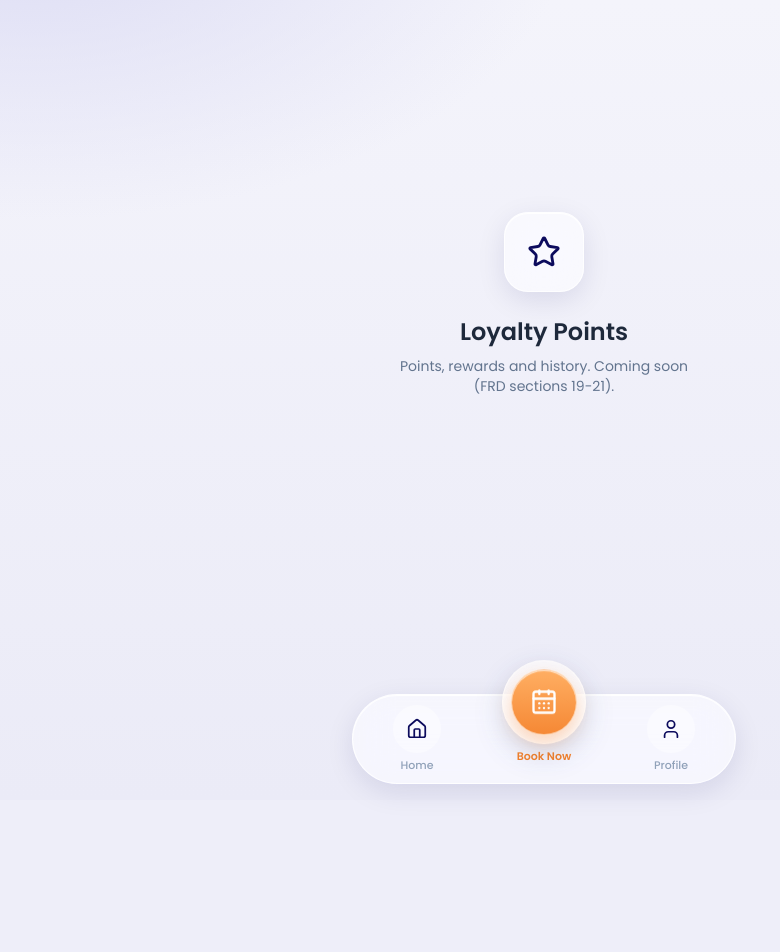
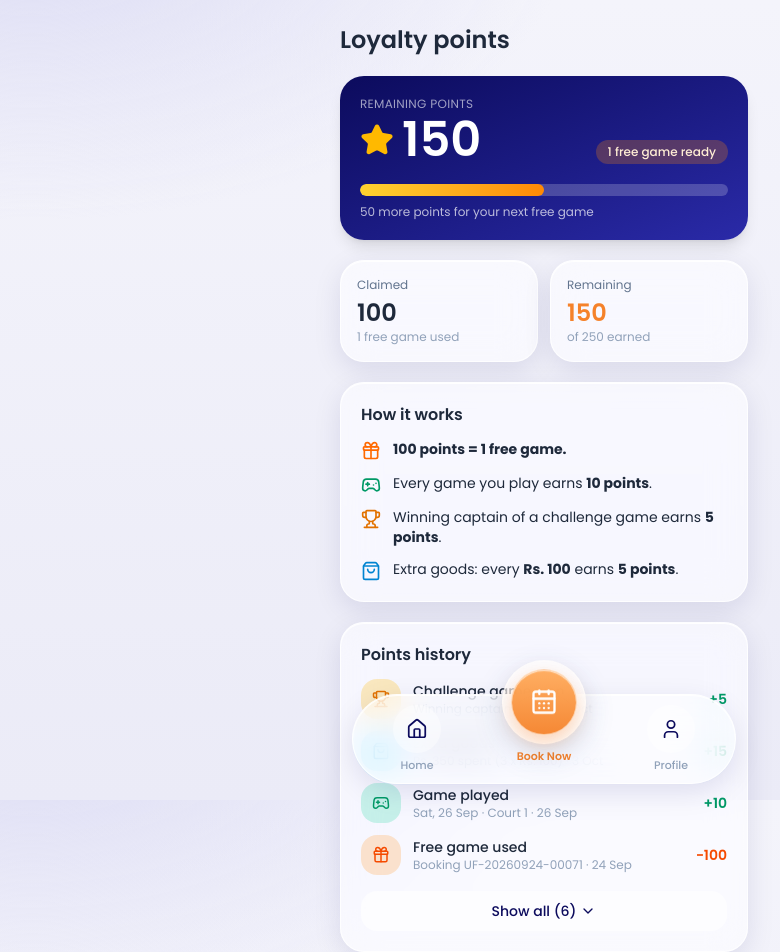
Before and after one commit to rahishd/uniquefutsalclient, a Next.js app: page /points in a window 1280 px wide. Shown: the top 952 px of the page, without its empty margins (96-876 px from the left). Before the commit the page ends 800 px from the top, so only its background shows below. Built offline with nearby package versions, Linux system fonts and the light colour scheme.

Commit message:
Points page: balance, claimed vs remaining, rules, history

```diff
--- a/app/points/page.tsx
+++ b/app/points/page.tsx
@@ -1,6 +1,5 @@
-import { Star } from "lucide-react";
-import PlaceholderPage from "@/components/PlaceholderPage";
+import PointsPage from "@/components/points/PointsPage";
 
-export default function PointsPage() {
-  return <PlaceholderPage icon={Star} title="Loyalty Points" note="Points, rewards and history. Coming soon (FRD sections 19-21)." />;
+export default function Page() {
+  return <PointsPage />;
 }
--- /dev/null
+++ b/components/points/PointsPage.tsx
@@ -0,0 +1,115 @@
+"use client";
+
+import { useState } from "react";
+import Link from "next/link";
+import { Gift, Star, Trophy, ShoppingBag, Gamepad2, UserRound, ChevronDown } from "lucide-react";
+import { useSession, signInDemo } from "@/lib/session";
+import {
+  GOODS_STEP_RS, POINTS_CAPTAIN_WIN, POINTS_PER_FREE_GAME, POINTS_PER_GAME, POINTS_PER_GOODS_STEP,
+  sampleLedger, summarize, type PointsKind,
+} from "@/lib/points";
+
+const KIND: Record<PointsKind, { icon: typeof Star; tone: string }> = {
+  game: { icon: Gamepad2, tone: "bg-emerald-400/20 text-emerald-600" },
+  "captain-win": { icon: Trophy, tone: "bg-amber-400/25 text-amber-600" },
+  goods: { icon: ShoppingBag, tone: "bg-sky-400/20 text-sky-600" },
+  "free-game": { icon: Gift, tone: "bg-orange-400/20 text-orange-600" },
+};
+
+const SHOWN = 4;
+
+export default function PointsPage() {
+  const session = useSession();
+  const [all, setAll] = useState(false);
+  const sum = summarize(sampleLedger);
+
+  if (!session) return <div className="h-96 animate-pulse rounded-3xl bg-white/40" aria-label="Loading" />;
+  if (!session.registered) {
+    return (
+      <div className="flex min-h-[60vh] flex-col items-center justify-center text-center">
+        <span className="glass flex h-20 w-20 items-center justify-center rounded-3xl text-brand"><UserRound size={34} /></span>
+        <h1 className="mt-6 text-2xl font-semibold">Loyalty points</h1>
+        <p className="mt-2 max-w-xs text-sm text-slate-500">Sign in to collect points on every game and turn {POINTS_PER_FREE_GAME} points into a free game.</p>
+        <button type="button" onClick={signInDemo} className="glass-btn mt-6 rounded-full px-8 py-3.5 text-sm font-semibold text-white">Sign in (demo)</button>
+      </div>
+    );
+  }
+
+  const rows = all ? sampleLedger : sampleLedger.slice(0, SHOWN);
+
+  return (
+    <div className="space-y-5 pb-4">
+      <h1 className="text-2xl font-semibold">Loyalty points</h1>
+
+      {/* Balance */}
+      <section className="rounded-3xl bg-gradient-to-br from-[#0c0b5d] to-[#2a2aa8] p-5 text-white shadow-lg" aria-label="Your points balance">
+        <p className="text-xs uppercase tracking-wide text-white/60">Remaining points</p>
+        <div className="mt-1 flex items-end justify-between">
+          <p className="flex items-center gap-2 text-5xl font-semibold"><Star className="fill-amber-400 text-amber-400" size={34} /> {sum.remaining}</p>
+          <p className="rounded-full bg-orange-400/25 px-3 py-1 text-xs font-medium text-orange-100">
+            {sum.freeGamesReady} free {sum.freeGamesReady === 1 ? "game" : "games"} ready
+          </p>
+        </div>
+        <div className="mt-5 h-3 overflow-hidden rounded-full bg-white/20" role="progressbar" aria-valuenow={sum.progressPct} aria-valuemin={0} aria-valuemax={100} aria-label="Progress to your next free game">
+          <div className="h-full rounded-full bg-gradient-to-r from-amber-300 to-orange-400" style={{ width: `${sum.progressPct}%` }} />
+        </div>
+        <p className="mt-2 text-xs text-white/70">{sum.toNext} more points for your next free game</p>
+      </section>
+
+      {/* Claimed vs remaining */}
+      <section className="grid grid-cols-2 gap-3" aria-label="Claimed and remaining">
+        <div className="glass rounded-3xl p-4">
+          <p className="text-xs text-slate-500">Claimed</p>
+          <p className="mt-1 text-2xl font-semibold">{sum.claimed}</p>
+          <p className="text-xs text-slate-400">{sum.freeGamesClaimed} free {sum.freeGamesClaimed === 1 ? "game" : "games"} used</p>
+        </div>
+        <div className="glass rounded-3xl p-4">
+          <p className="text-xs text-slate-500">Remaining</p>
+          <p className="mt-1 text-2xl font-semibold text-accent">{sum.remaining}</p>
+          <p className="text-xs text-slate-400">of {sum.earned} earned</p>
+        </div>
+      </section>
+
+      {/* How it works */}
+      <section className="glass rounded-3xl p-5">
+        <h2 className="text-base font-semibold">How it works</h2>
+        <ul className="mt-3 space-y-3 text-sm">
+          <li className="flex gap-3"><Gift size={20} className="mt-0.5 shrink-0 text-orange-500" /><span><b>{POINTS_PER_FREE_GAME} points = 1 free game.</b></span></li>
+          <li className="flex gap-3"><Gamepad2 size={20} className="mt-0.5 shrink-0 text-emerald-600" /><span>Every game you play earns <b>{POINTS_PER_GAME} points</b>.</span></li>
+          <li className="flex gap-3"><Trophy size={20} className="mt-0.5 shrink-0 text-amber-600" /><span>Winning captain of a challenge game earns <b>{POINTS_CAPTAIN_WIN} points</b>.</span></li>
+          <li className="flex gap-3"><ShoppingBag size={20} className="mt-0.5 shrink-0 text-sky-600" /><span>Extra goods: every <b>Rs. {GOODS_STEP_RS}</b> earns <b>{POINTS_PER_GOODS_STEP} points</b>.</span></li>
+        </ul>
+      </section>
+
+      {/* History */}
+      <section className="glass rounded-3xl p-5">
+        <h2 className="text-base font-semibold">Points history</h2>
+        <ul className="mt-3 space-y-3">
+          {rows.map((e) => {
+            const k = KIND[e.kind];
+            const Icon = k.icon;
+            return (
+              <li key={e.id} className="flex items-center gap-3">
+                <span className={`flex h-10 w-10 shrink-0 items-center justify-center rounded-2xl ${k.tone}`}><Icon size={18} /></span>
+                <div className="min-w-0 flex-1">
+                  <p className="truncate text-sm font-medium">{e.title}</p>
+                  <p className="truncate text-xs text-slate-400">{e.detail} · {e.date}</p>
+                </div>
+                <p className={`text-sm font-semibold ${e.points > 0 ? "text-emerald-600" : "text-orange-600"}`}>{e.points > 0 ? "+" : "−"}{Math.abs(e.points)}</p>
+              </li>
+            );
+          })}
+        </ul>
+        {sampleLedger.length > SHOWN && (
+          <button type="button" onClick={() => setAll((v) => !v)} aria-expanded={all} className="mt-4 flex w-full items-center justify-center gap-1 rounded-2xl bg-white/60 py-2.5 text-sm font-medium text-brand">
+            {all ? "Show less" : `Show all (${sampleLedger.length})`} <ChevronDown size={16} className={all ? "rotate-180" : ""} />
+          </button>
+        )}
+      </section>
+
+      <p className="px-2 text-center text-xs text-slate-400">
+        Ready to use a free game? <Link href="/book" className="font-medium text-brand">Book now</Link>
+      </p>
+    </div>
+  );
+}
--- a/components/profile/ProfileView.tsx
+++ b/components/profile/ProfileView.tsx
@@ -2,6 +2,7 @@
 
 import { useState } from "react";
 import Link from "next/link";
+import { sampleLedger, summarize } from "@/lib/points";
 import { Bell, Check, ChevronDown, ChevronRight, Crown, Download, Loader2, LogOut, Pencil, Star, Trophy, UserRound, X } from "lucide-react";
 import { downloadPdf } from "@/lib/pdf";
 import { signInDemo, signOut, useSession } from "@/lib/session";
@@ -11,7 +12,6 @@ import ProfileAvatar from "@/components/captain/ProfileAvatar";
 import { CaptainSummary, ModeToggle } from "@/components/captain/CaptainProfile";
 import {
   sampleBookings,
-  sampleLoyalty,
   sampleMatches,
   sampleMembership,
   sampleProfile,
@@ -108,8 +108,8 @@ function RegisteredProfile() {
   const payments = pastList.concat(upcomingList).filter((b) => b.payment !== "Pay at venue").sort((a, b) => b.dateKey.localeCompare(a.dateKey));
   const s = sampleStats;
   const winRate = s.played ? ((s.wins / s.played) * 100).toFixed(1) : "0";
-  const loy = sampleLoyalty;
-  const pct = Math.min(100, Math.round((loy.points / loy.nextReward) * 100));
+  const loy = summarize(sampleLedger);
+  const pct = loy.progressPct;
   const m = sampleMembership;
   const phoneOk = /^9\d{9}$/.test(draft.phone);
   const canSave = draft.name.trim().length >= 2 && phoneOk;
@@ -266,7 +266,7 @@ function RegisteredProfile() {
       {!captainMode && (<>
       {/* Quick stats */}
       <div className="grid grid-cols-3 gap-3 text-center">
-        {[["Games", s.played], ["Win rate", `${winRate}%`], ["Points", loy.points]].map(([k, v]) => (
+        {[["Games", s.played], ["Win rate", `${winRate}%`], ["Points", loy.remaining]].map(([k, v]) => (
           <div key={k} className="glass rounded-2xl py-4">
             <p className="text-xl font-semibold">{v}</p>
             <p className="text-[11px] text-slate-400">{k}</p>
@@ -294,8 +294,8 @@ function RegisteredProfile() {
       {/* Loyalty */}
       <Card title="Loyalty points" action={<Link href="/points" className="flex items-center text-sm text-brand">View <ChevronRight size={16} /></Link>}>
         <div className="flex items-end justify-between">
-          <p className="flex items-center gap-2 text-2xl font-semibold"><Star className="fill-amber-400 text-amber-400" size={22} /> {loy.points}</p>
-          <p className="text-xs text-slate-400">{loy.nextReward - loy.points} to {loy.rewardLabel}</p>
+          <p className="flex items-center gap-2 text-2xl font-semibold"><Star className="fill-amber-400 text-amber-400" size={22} /> {loy.remaining}</p>
+          <p className="text-xs text-slate-400">{loy.toNext} to next free game</p>
         </div>
         <div className="mt-3 h-2.5 overflow-hidden rounded-full bg-slate-200" role="progressbar" aria-valuenow={pct} aria-valuemin={0} aria-valuemax={100} aria-label="Progress to next reward">
           <div className="h-full rounded-full bg-gradient-to-r from-amber-300 to-amber-500" style={{ width: `${pct}%` }} />
--- /dev/null
+++ b/lib/points.ts
@@ -0,0 +1,62 @@
+// Loyalty points rules and sample history.
+//
+// DEMO DATA. The real server owns the ledger: it adds points when a game is completed or goods are
+// bought, and deducts them when a free game is used. Never trust the browser to award points.
+
+export const POINTS_PER_FREE_GAME = 100; // 100 points = 1 free game
+export const POINTS_PER_GAME = 10; // every completed game
+export const POINTS_CAPTAIN_WIN = 5; // the winning captain of a challenge game earns 5 instead of 10
+export const GOODS_STEP_RS = 100; // every full Rs. 100 of extra goods...
+export const POINTS_PER_GOODS_STEP = 5; // ...earns 5 points
+
+export type PointsKind = "game" | "captain-win" | "goods" | "free-game";
+
+export interface PointsEntry {
+  id: string;
+  kind: PointsKind;
+  title: string;
+  detail: string;
+  date: string;
+  dateKey: string; // YYYY-MM-DD, used for sorting
+  points: number; // positive = earned, negative = used for a free game
+}
+
+export function pointsForGoods(amountRs: number) {
+  return Math.floor(Math.max(0, amountRs) / GOODS_STEP_RS) * POINTS_PER_GOODS_STEP;
+}
+
+// Sample history, newest first. Replace with `GET /api/loyalty/ledger`.
+export const sampleLedger: PointsEntry[] = [
+  { id: "p6", kind: "captain-win", title: "Challenge game won", detail: "Winning captain bonus", date: "3 Oct", dateKey: "2026-10-03", points: POINTS_CAPTAIN_WIN },
+  { id: "p5", kind: "goods", title: "Extra goods", detail: "Rs. 350 spent (3 x Rs. 100)", date: "3 Oct", dateKey: "2026-10-03", points: pointsForGoods(350) },
+  { id: "p4", kind: "game", title: "Game played", detail: "Sat, 26 Sep · Court 1", date: "26 Sep", dateKey: "2026-09-26", points: POINTS_PER_GAME },
+  { id: "p3", kind: "free-game", title: "Free game used", detail: "Booking UF-20260924-00071", date: "24 Sep", dateKey: "2026-09-24", points: -POINTS_PER_FREE_GAME },
+  { id: "p2", kind: "game", title: "Game played", detail: "Sat, 19 Sep · Court 2", date: "19 Sep", dateKey: "2026-09-19", points: POINTS_PER_GAME },
+  { id: "p1", kind: "game", title: "Earlier games", detail: "21 games before 19 Sep", date: "Before Sep", dateKey: "2026-09-01", points: 21 * POINTS_PER_GAME },
+];
+
+export interface PointsSummary {
+  earned: number; // all points ever earned
+  claimed: number; // points already turned into free games
+  freeGamesClaimed: number;
+  remaining: number; // points still in the account
+  freeGamesReady: number; // free games the remaining points can pay for
+  toNext: number; // points still needed for the next free game
+  progressPct: number; // progress towards the next free game, 0-100
+}
+
+export function summarize(ledger: PointsEntry[]): PointsSummary {
+  const earned = ledger.filter((e) => e.points > 0).reduce((n, e) => n + e.points, 0);
+  const claimed = -ledger.filter((e) => e.points < 0).reduce((n, e) => n + e.points, 0);
+  const remaining = Math.max(0, earned - claimed);
+  const inProgress = remaining % POINTS_PER_FREE_GAME;
+  return {
+    earned,
+    claimed,
+    freeGamesClaimed: Math.round(claimed / POINTS_PER_FREE_GAME),
+    remaining,
+    freeGamesReady: Math.floor(remaining / POINTS_PER_FREE_GAME),
+    toNext: POINTS_PER_FREE_GAME - inProgress,
+    progressPct: inProgress,
+  };
+}
--- a/lib/sample-profile.ts
+++ b/lib/sample-profile.ts
@@ -31,8 +31,6 @@ export const sampleMembership = {
   status: "Active" as "Active" | "Expiring soon" | "Expired",
   benefits: ["Member pricing", "Priority booking", "Loyalty bonus"],
 };
-
-export const sampleLoyalty = { points: 850, nextReward: 1000, rewardLabel: "Free game voucher" };
 
 export interface BookingItem {
   id: string;
```
